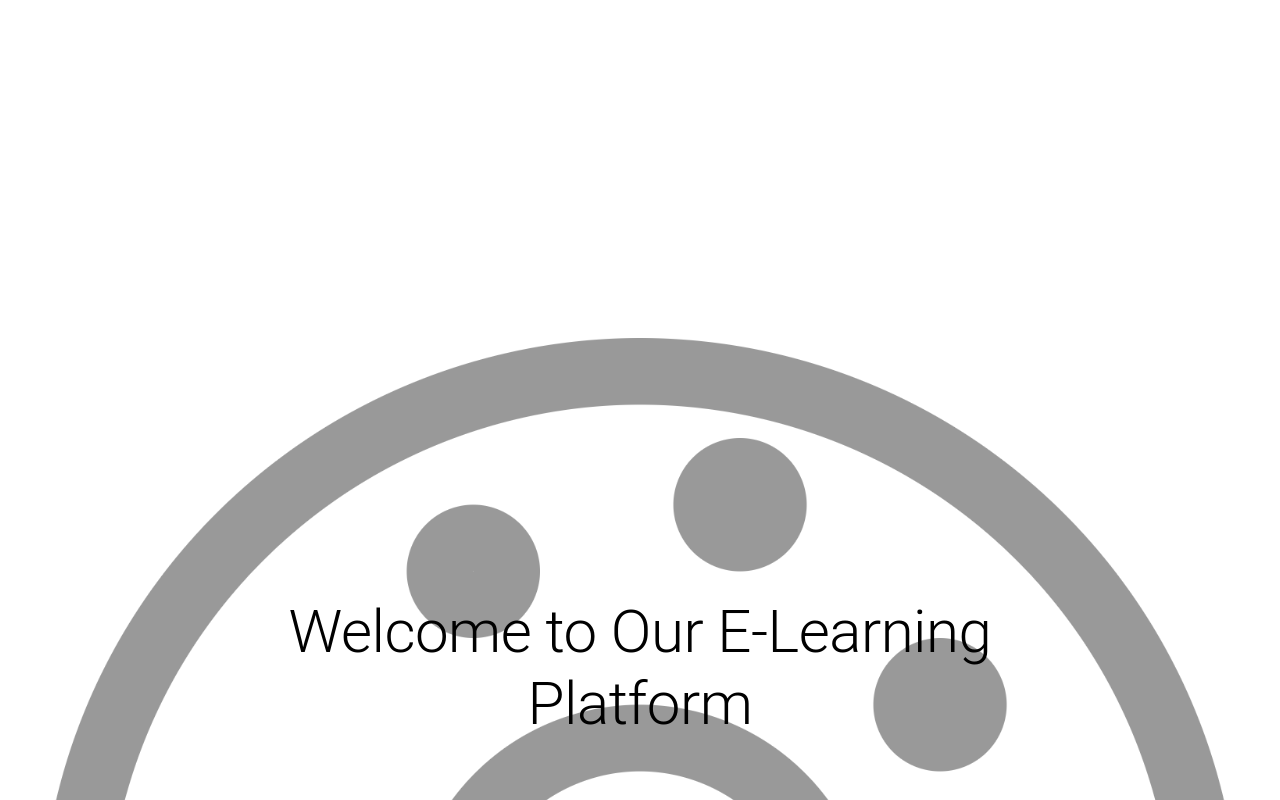
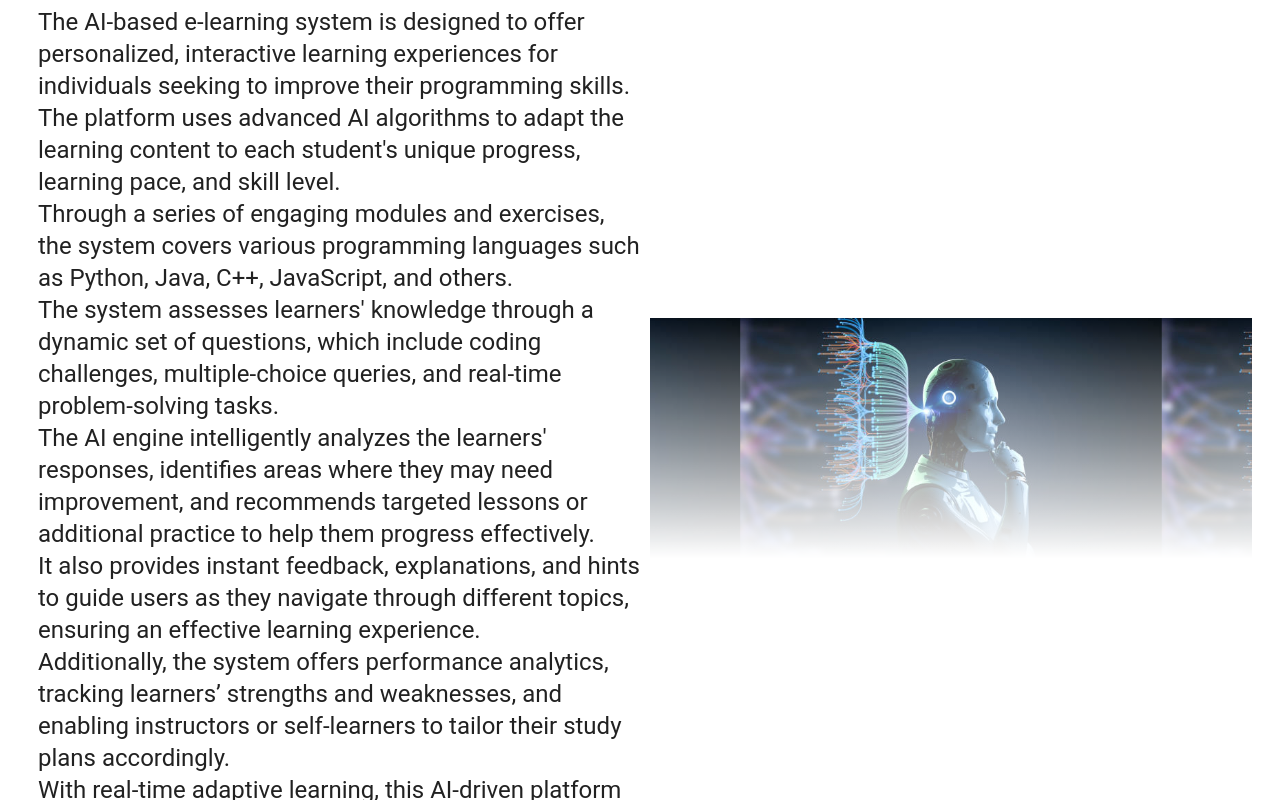
Before and after one commit to vokenboy/ai-elearning-system, a React (Vite) app in the folder ai-elearning-system-fe/: page / in a window 1280 px wide. Shown: the part 940-1740 px from the top of the page. Built offline with nearby package versions, Linux system fonts and the light colour scheme.

Commit message:
Landing page fix
Fixed element with project icon and main landing page text not being displayed correctly

```diff
--- a/ai-elearning-system-fe/src/components/Home/Hero.jsx
+++ b/ai-elearning-system-fe/src/components/Home/Hero.jsx
@@ -7,21 +7,22 @@ export default function Hero() {
     <motion.div
   className="hero"
   style={{
-        height: "200vh",
+    height: "150vh",
     display: "flex",
     justifyContent: "center",
     alignItems: "center",
     textAlign: "center",
-        padding: "0 200px",
-        marginTop: "1000px",
+    padding: "0 100px",
+    marginTop: "-300px", // Moves it up by 100px
     position: "relative",
     backgroundImage: `url("/background.png")`,
     backgroundSize: "cover",
     backgroundPosition: "center",
   }}
+
       initial={{ opacity: 0 }}
       animate={{ opacity: 1 }}
-      transition={{ duration: 3 }}
+      transition={{ duration: 2 }} // Reduced the fade duration to make it faster on initial load
     >
       <div
         style={{
@@ -38,7 +39,7 @@ export default function Hero() {
 
       <div className="hero-content" style={{ zIndex: 1 }}>
         <Typography variant="h2" color="black">
-          Welcome to Our E-Learning Platform
+          Welcome to Our E-Learning Platform.
         </Typography>
 
         <motion.div
@@ -47,7 +48,7 @@ export default function Hero() {
           whileOutOfView={{ opacity: 0 }}
           transition={{ duration: 2 }}
           style={{
-            marginTop: "400px",
+            marginTop: "0px",
             fontSize: "1.5rem",
             color: "black",
             fontWeight: 500,
--- a/ai-elearning-system-fe/src/pages/Home.jsx
+++ b/ai-elearning-system-fe/src/pages/Home.jsx
@@ -3,12 +3,14 @@ import { Typography } from "@mui/material";
 import { motion } from "framer-motion";
 import { useState, useEffect } from "react";
 
+// Import images
 import elearningImage from "../pages/elearning.jpg";
 import elearningImage2 from "../pages/elearning2.jpg";
 import elearningImage3 from "../pages/elearning3.jpg";
 import elearningImage4 from "../pages/elearning4.jpg";
 
 export default function HomePage() {
+  // Create an array of images
   const images = [
     elearningImage,
     elearningImage2,
@@ -16,44 +18,55 @@ export default function HomePage() {
     elearningImage4,
   ];
 
+  // State to track the current image index
   const [currentImageIndex, setCurrentImageIndex] = useState(0);
+
+  // State to track scroll position and opacity
   const [scrollY, setScrollY] = useState(0);
 
+  // Change the image every 3 seconds
   useEffect(() => {
     const interval = setInterval(() => {
       setCurrentImageIndex((prevIndex) =>
         prevIndex === images.length - 1 ? 0 : prevIndex + 1
       );
-    }, 3000);
+    }, 3000); // Change image every 3 seconds
 
+    // Cleanup the interval when the component is unmounted
     return () => clearInterval(interval);
   }, []);
 
+  // Track the scroll position
   useEffect(() => {
     const handleScroll = () => {
       setScrollY(window.scrollY);
     };
 
+    // Add scroll event listener
     window.addEventListener("scroll", handleScroll);
 
+    // Cleanup the event listener on unmount
     return () => {
       window.removeEventListener("scroll", handleScroll);
     };
   }, []);
 
-  const opacity = Math.max(1 - scrollY / 500, 0);
+  // Calculate opacity based on scroll position (fading out)
+  const opacity = Math.max(1 - scrollY / 500, 0); // Fade out as you scroll
 
   return (
     <div>
+      {/* Hero Section with Scroll-based Fade-out */}
       <motion.div
         style={{
-          opacity: opacity,
-          transition: "opacity 0.1s ease-out",
+          opacity: opacity, // Adjust opacity based on scroll
+          transition: "opacity 0.1s ease-out", // Smooth transition for opacity
         }}
       >
         <Hero />
       </motion.div>
 
+      {/* Flexbox container for text on the left and image on the right */}
       <div
         style={{
           display: "flex",
@@ -64,17 +77,18 @@ export default function HomePage() {
           height: "100vh",
         }}
       >
+        {/* Text Section */}
         <motion.div
-          initial={{ opacity: 0 }}
-          whileInView={{ opacity: 1 }}
-          transition={{ duration: 2 }}
-          viewport={{ once: false }}
+          initial={{ opacity: 0 }} // Start as invisible
+          whileInView={{ opacity: 1 }} // Fade in when scrolled into view
+          transition={{ duration: 2 }} // Fade-in transition duration
+          viewport={{ once: false }} // Trigger only once when in view
           style={{
-            flex: 1,
-            padding: "40px",
-            color: "white",
-            position: "relative",
-            zIndex: 1,
+            flex: 1, // Takes up remaining space
+            padding: "10px", // Padding for the text content
+            color: "white", // Set text color for contrast
+            position: "relative", // Allow layering of text over image
+            zIndex: 1, // Make sure the text is above the background image
           }}
         >
           <Typography variant="h5" color="textPrimary">
@@ -105,16 +119,17 @@ export default function HomePage() {
           </Typography>
         </motion.div>
 
+        {/* Background Image Section with Image Cycling */}
         <motion.div
-          initial={{ opacity: 0 }}
-          animate={{ opacity: 1 }}
-          key={currentImageIndex}
+          initial={{ opacity: 0 }} // Start as invisible
+          animate={{ opacity: 1 }} // Fade in when scrolled into view
+          key={currentImageIndex} // Change the key every time the image changes
           transition={{
-            opacity: { duration: 3 },
-            ease: "easeInOut",
-          }}
+            opacity: { duration: 3 }, // Fade duration for smooth transitions
+            ease: "easeInOut", // Use smooth easing for the opacity transition
+          }} // Ensure the transition is smooth
           style={{
-            flex: 1,
+            flex: 1, // Takes up remaining space
             backgroundImage: `linear-gradient(to bottom, rgba(255, 255, 255, 0) 0%, rgba(255, 255, 255, 1) 100%), url(${images[currentImageIndex]})`,
             backgroundSize: "70%",
             backgroundPosition: "center",
```
Lines whose indentation alone changed are shown as unchanged.
